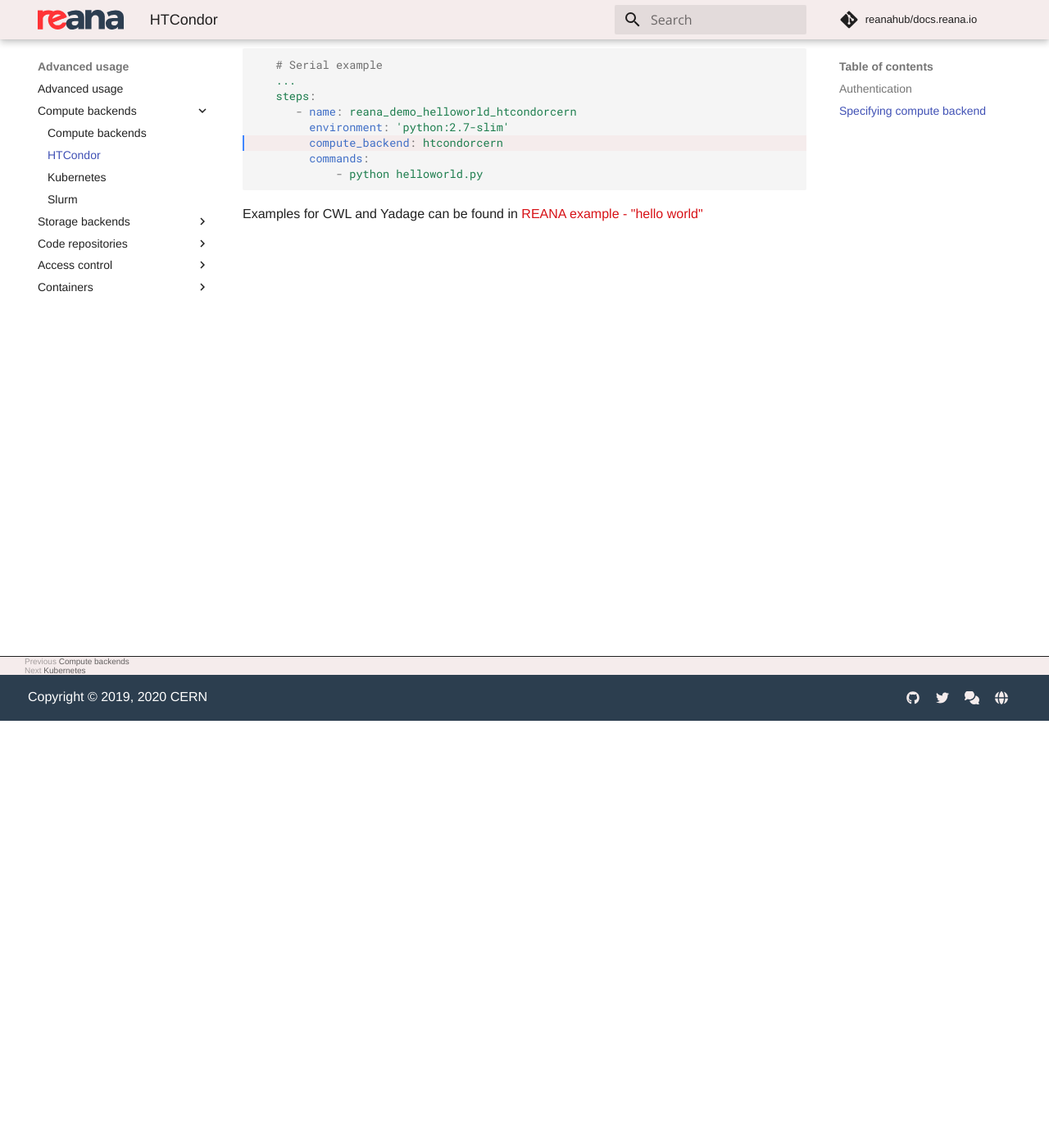
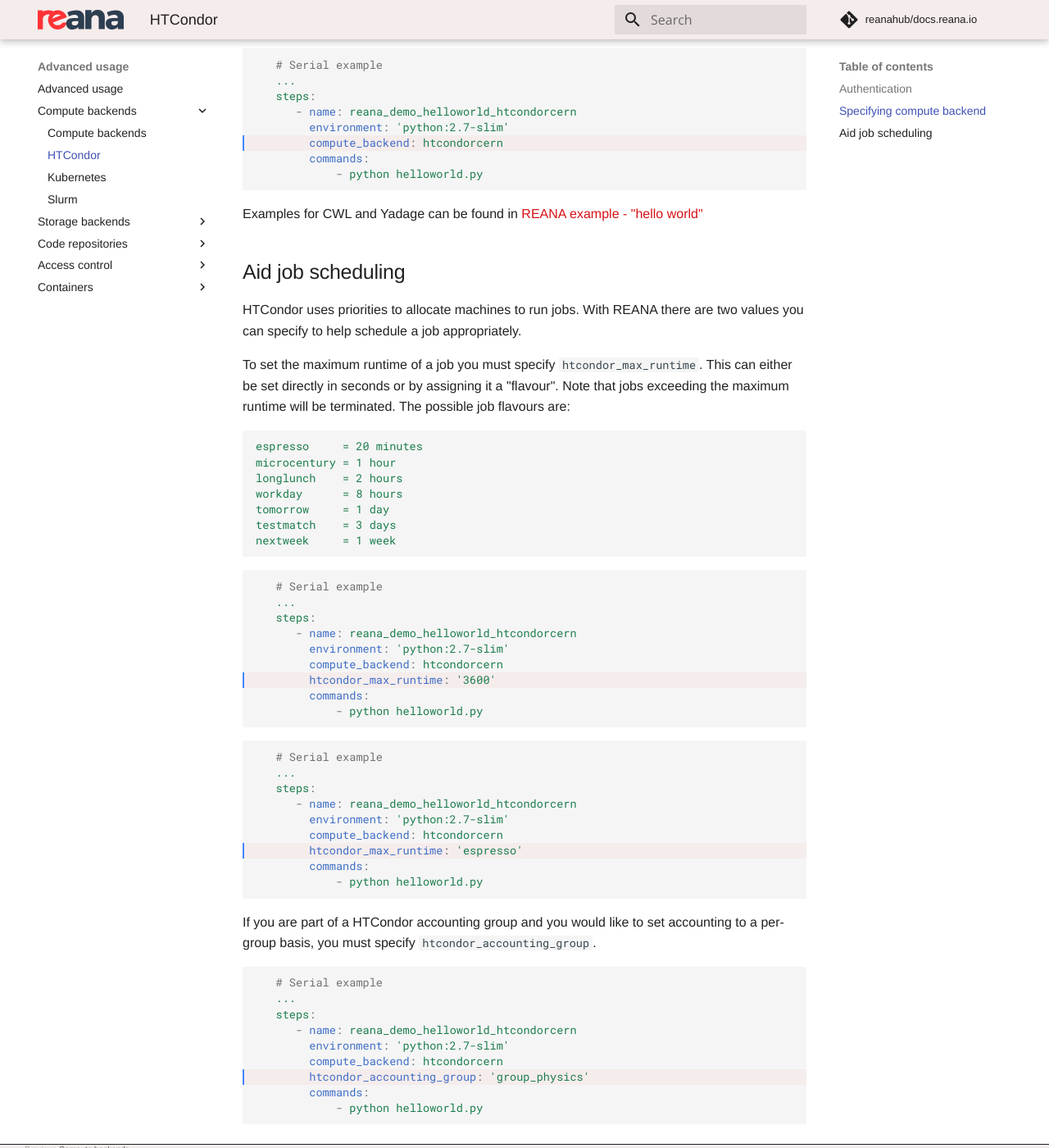
Before and after one commit to reanahub/docs.reana.io, an MkDocs documentation site: the page built from docs/advanced-usage/compute-backends/htcondor/index.md, in a window 1280 px wide and 1400 px high, scrolled down 521 px. Shown: the whole window at 82% size. Built offline with MkDocs 1.6.1 and Material for MkDocs 9.7.7, drawn with Linux system fonts in a browser that asks for light colours; comment, search, counter and statistics services are not loaded.

Commit message:
docs: add HTC resources
Co-authored-by: Diego <diego.rodriguez@cern.ch>

````diff
--- a/docs/advanced-usage/compute-backends/htcondor/index.md
+++ b/docs/advanced-usage/compute-backends/htcondor/index.md
@@ -30,3 +30,62 @@ workflow specification.
 
 Examples for CWL and Yadage can be found in
 [REANA example - "hello world"](https://github.com/reanahub/reana-demo-helloworld)
+
+## Aid job scheduling
+
+HTCondor uses priorities to allocate machines to run jobs. With REANA there are two values you can specify to help schedule a job appropriately.
+
+To set the maximum runtime of a job you must specify `htcondor_max_runtime`.
+This can either be set directly in seconds or by assigning it a "flavour". Note that jobs exceeding the maximum runtime
+will be terminated. The possible job flavours are:
+
+```yaml
+espresso     = 20 minutes
+microcentury = 1 hour
+longlunch    = 2 hours
+workday      = 8 hours
+tomorrow     = 1 day
+testmatch    = 3 days
+nextweek     = 1 week
+```
+
+```yaml hl_lines="7"
+
+   # Serial example
+   ...
+   steps:
+      - name: reana_demo_helloworld_htcondorcern
+        environment: 'python:2.7-slim'
+        compute_backend: htcondorcern
+        htcondor_max_runtime: '3600'
+        commands:
+            - python helloworld.py
+```
+
+```yaml hl_lines="7"
+
+   # Serial example
+   ...
+   steps:
+      - name: reana_demo_helloworld_htcondorcern
+        environment: 'python:2.7-slim'
+        compute_backend: htcondorcern
+        htcondor_max_runtime: 'espresso'
+        commands:
+            - python helloworld.py
+```
+
+If you are part of a HTCondor accounting group and you would like to set accounting to a per-group basis, you must specify `htcondor_accounting_group`.
+
+```yaml hl_lines="7"
+
+   # Serial example
+   ...
+   steps:
+      - name: reana_demo_helloworld_htcondorcern
+        environment: 'python:2.7-slim'
+        compute_backend: htcondorcern
+        htcondor_accounting_group: 'group_physics'
+        commands:
+            - python helloworld.py
+```
````
